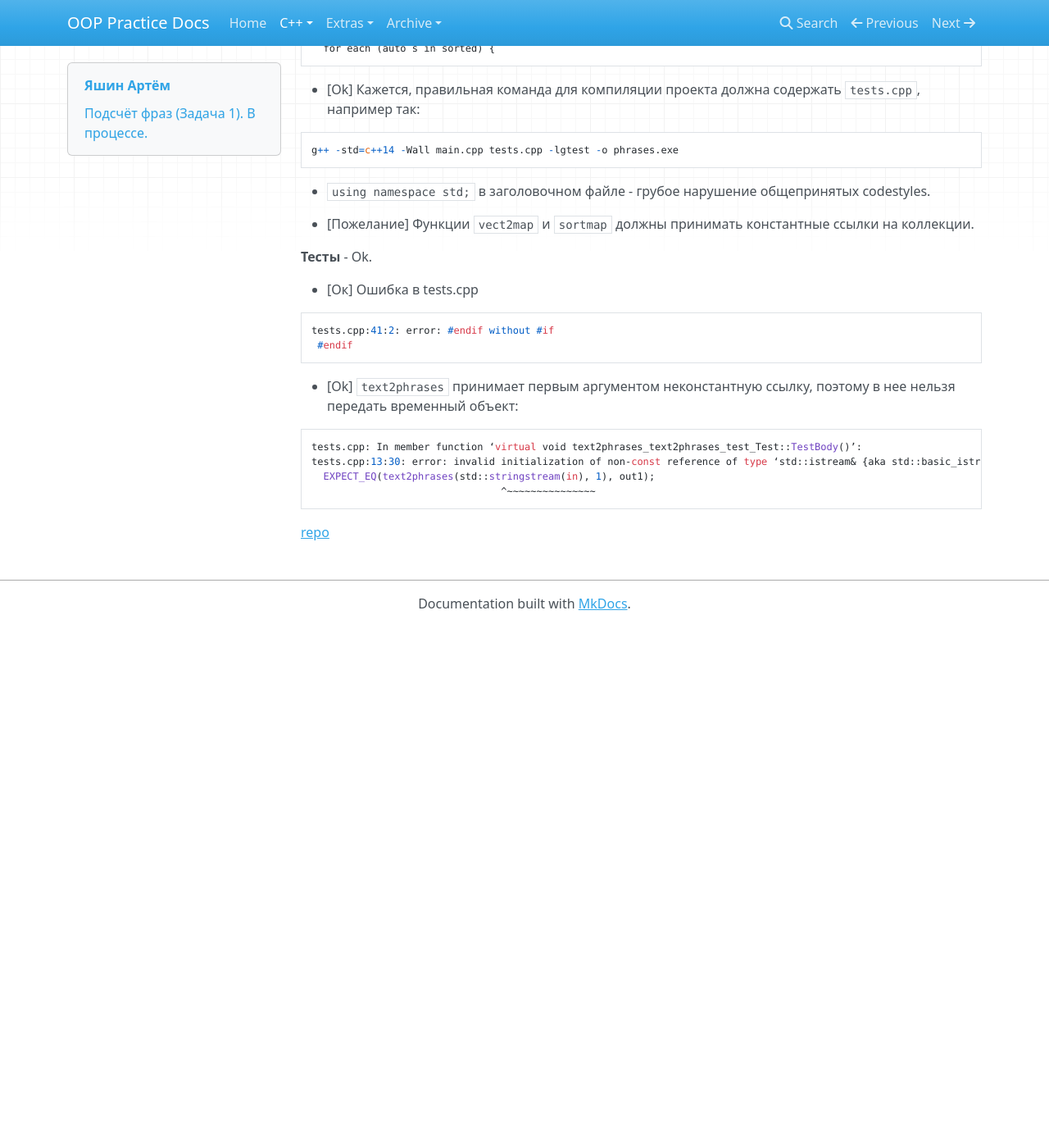
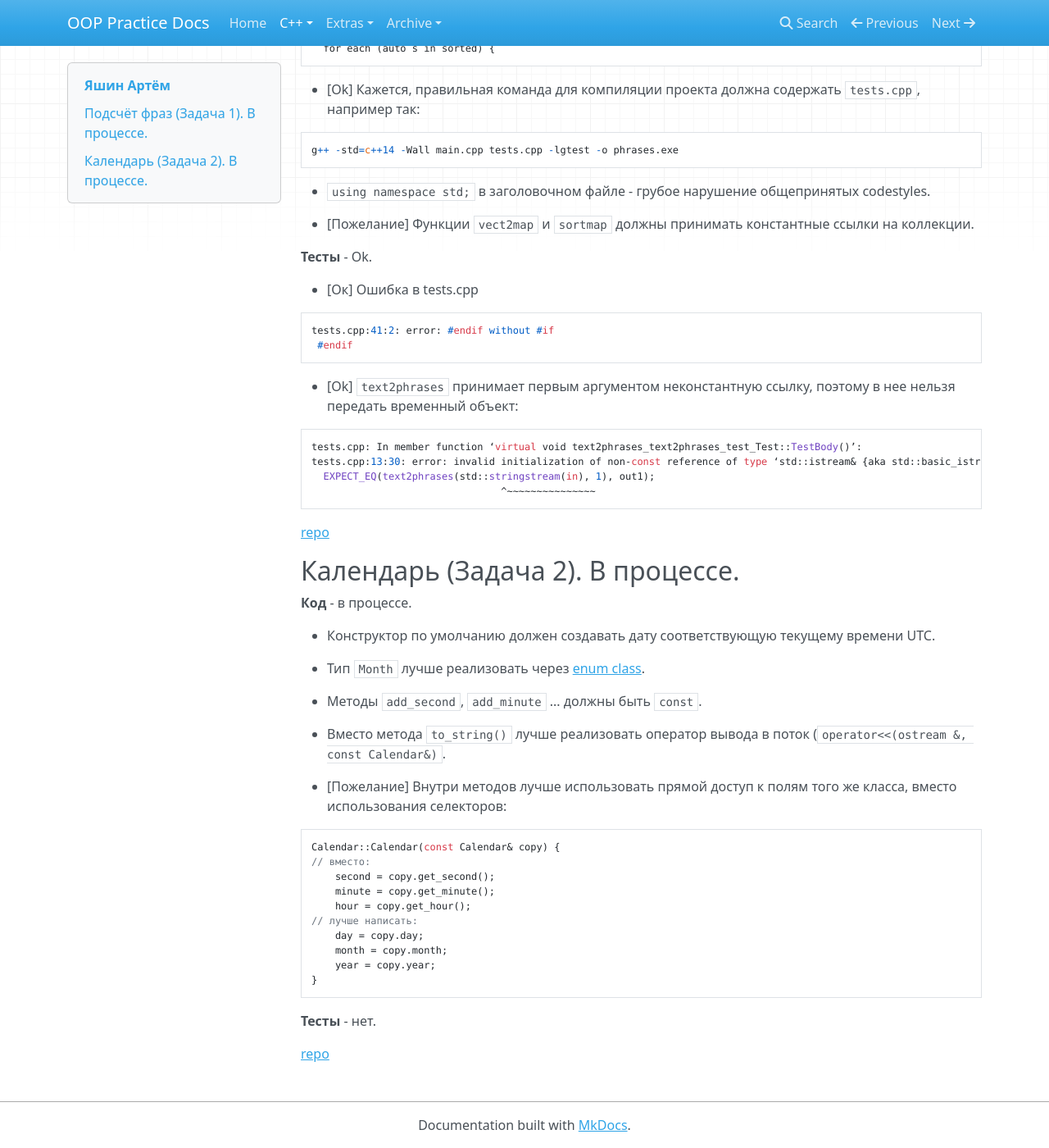
Before and after one commit to avoronkov/oop, an MkDocs documentation site: the page built from docs/2017.cpp/results/yashin.md, in a window 1280 px wide and 1400 px high, scrolled down 360 px. Shown: the whole window at 82% size. Built offline with MkDocs 1.6.1, drawn with Linux system fonts in a browser that asks for light colours; nearby versions of some CDN libraries; old or Windows-style settings are respelled for this version of MkDocs; before the commit the page ends 1124 px from its top, so only the background shows below that.

Commit message:
update results

````diff
--- a/docs/2017.cpp/results/yashin.md
+++ b/docs/2017.cpp/results/yashin.md
@@ -41,3 +41,34 @@ tests.cpp:13:30: error: invalid initialization of non-const reference of type
 ```
 
 [repo](https://bitbucket.org/yashin_oop/nsu_oop)
+
+
+## Календарь (Задача 2). В процессе.
+
+**Код** - в процессе.
+
+- Конструктор по умолчанию должен создавать дату соответствующую текущему времени UTC.
+
+- Тип `Month` лучше реализовать через [enum class](http://www.learncpp.com/cpp-tutorial/4-5a-enum-classes/).
+
+- Методы `add_second`, `add_minute` ... должны быть `const`.
+
+- Вместо метода `to_string()` лучше реализовать оператор вывода в поток (`operator<<(ostream &, const Calendar&)`.
+
+- [Пожелание] Внутри методов лучше использовать прямой доступ к полям того же класса, вместо использования селекторов:
+```C++
+Calendar::Calendar(const Calendar& copy) {
+// вместо:
+    second = copy.get_second();
+    minute = copy.get_minute();
+    hour = copy.get_hour();
+// лучше написать:
+    day = copy.day;
+    month = copy.month;
+    year = copy.year;
+}
+```
+
+**Тесты** - нет.
+
+[repo](https://bitbucket.org/yashin_oop/lab2)
````
Also changed, not shown: docs/2017.cpp/results.md (+4 -0 lines), docs/2017.cpp/results/bastrykina.md (+18 -0 lines), docs/index.md (+1 -1 lines).
